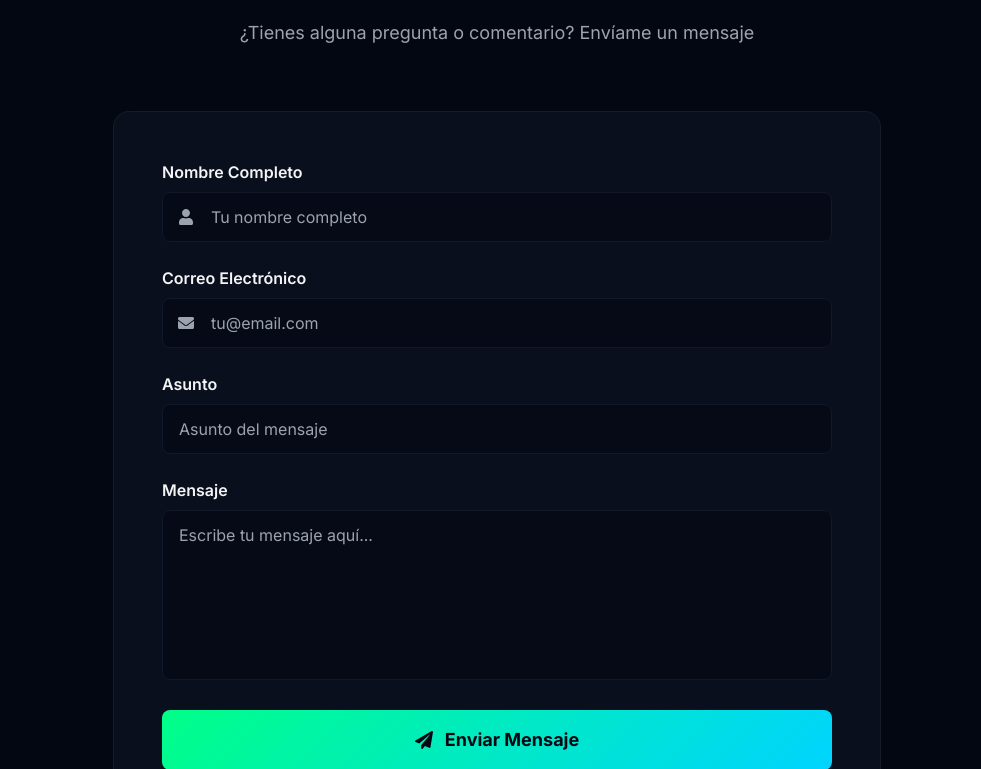
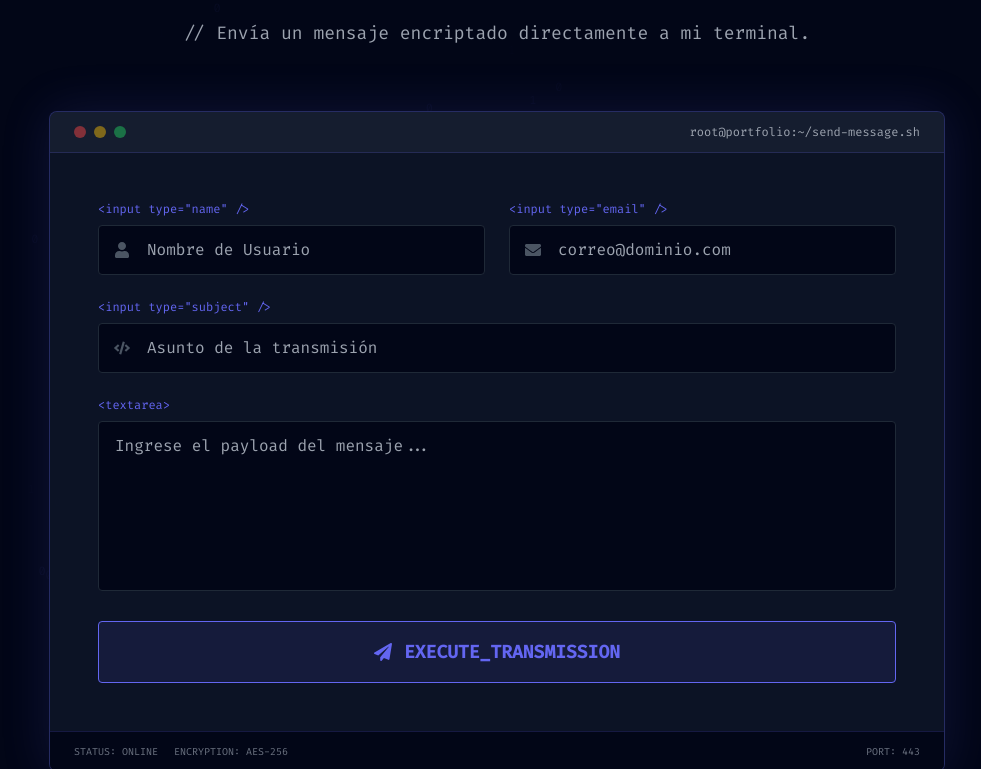
Before and after one commit to GiselaM12/portafolio-seguridad, a React (Vite) app: page / in a window 1280 px wide. Shown: the part 5351-6120 px from the top of the page, without its empty margins (143-1124 px from the left). Built offline with nearby package versions, Linux system fonts and the light colour scheme.

Commit message:
feat: implement functional emailjs contact form with cyber design

```diff
--- a/src/components/Contact.jsx
+++ b/src/components/Contact.jsx
@@ -1,43 +1,66 @@
 import { motion } from 'framer-motion';
 import { useForm } from 'react-hook-form';
-import { useState } from 'react';
-import { FaEnvelope, FaUser, FaPaperPlane, FaCheckCircle } from 'react-icons/fa';
+import { useState, useRef } from 'react';
+import { FaEnvelope, FaUser, FaPaperPlane, FaCheckCircle, FaTerminal, FaShieldAlt, FaExclamationTriangle, FaCode } from 'react-icons/fa';
+import emailjs from 'emailjs-com';
 
 const Contact = () => {
     const { register, handleSubmit, formState: { errors }, reset } = useForm();
     const [isSubmitting, setIsSubmitting] = useState(false);
     const [submitStatus, setSubmitStatus] = useState(null);
+    const form = useRef();
+
+    // EMAILJS CONFIGURATION
+    const SERVICE_ID = 'service_z79j8ij'; // Reemplaza con tu Service ID real (ej. service_zvi...)
+    const TEMPLATE_ID = 'template_le5udpj';
+    const PUBLIC_KEY = 'oW7EVDlsttEgzi1tR';
 
     const onSubmit = async (data) => {
         setIsSubmitting(true);
 
-        // Simulación de envío (EmailJS se configurará después)
         try {
-            // Aquí iría la integración con EmailJS
-            // await emailjs.send('service_id', 'template_id', data, 'public_key');
+            const result = await emailjs.send(
+                SERVICE_ID,
+                TEMPLATE_ID,
+                {
+                    from_name: data.name,
+                    from_email: data.email,
+                    subject: data.subject,
+                    message: data.message
+                },
+                PUBLIC_KEY
+            );
 
-            // Simulación de delay
-            await new Promise(resolve => setTimeout(resolve, 1500));
-
+            if (result.text === 'OK') {
                 setSubmitStatus('success');
                 reset();
-
-            setTimeout(() => {
-                setSubmitStatus(null);
-            }, 5000);
+                setTimeout(() => setSubmitStatus(null), 8000);
+            }
         } catch (error) {
+            console.error("Error sending email:", error);
             setSubmitStatus('error');
-            setTimeout(() => {
-                setSubmitStatus(null);
-            }, 5000);
+            setTimeout(() => setSubmitStatus(null), 8000);
         } finally {
             setIsSubmitting(false);
         }
     };
 
     return (
-        <section id="contacto" className="min-h-screen py-20 px-6 bg-cyber-darker/50">
-            <div className="container mx-auto">
+        <section id="contacto" className="min-h-screen py-20 px-4 md:px-6 bg-[#020617] relative overflow-hidden">
+            {/* Background Binary Rain Effect (Static for now, could be animated) */}
+            <div className="absolute inset-0 opacity-5 pointer-events-none font-mono text-xs overflow-hidden select-none text-cyber-primary">
+                {Array.from({ length: 100 }).map((_, i) => (
+                    <div key={i} className="absolute" style={{
+                        left: `${Math.random() * 100}%`,
+                        top: `${Math.random() * 100}%`,
+                        opacity: Math.random()
+                    }}>
+                        {Math.random() > 0.5 ? '1' : '0'}
+                    </div>
+                ))}
+            </div>
+
+            <div className="container mx-auto relative z-10">
                 <motion.div
                     initial={{ opacity: 0, y: 30 }}
                     whileInView={{ opacity: 1, y: 0 }}
@@ -45,165 +68,170 @@ const Contact = () => {
                     viewport={{ once: true }}
                     className="text-center mb-16"
                 >
+                    <div className="flex items-center justify-center gap-3 mb-4 text-cyber-primary">
+                        <FaTerminal />
+                        <span className="font-mono text-sm tracking-widest">SECURE_CHANNEL_ESTABLISHED</span>
+                    </div>
                     <h2 className="text-4xl md:text-5xl font-bold mb-6">
-                        <span className="text-gradient">Contacto</span>
+                        <span className="text-white">Contact & </span>
+                        <span className="text-cyber-primary">Uplink</span>
                     </h2>
-                    <div className="w-20 h-1 bg-gradient-cyber mx-auto mb-8"></div>
-                    <p className="text-cyber-muted text-lg max-w-2xl mx-auto">
-                        ¿Tienes alguna pregunta o comentario? Envíame un mensaje
+                    <p className="text-gray-400 text-lg max-w-2xl mx-auto font-mono">
+                        // Envía un mensaje encriptado directamente a mi terminal.
                     </p>
                 </motion.div>
 
-                <div className="max-w-3xl mx-auto">
+                <div className="max-w-4xl mx-auto">
                     <motion.div
-                        initial={{ opacity: 0, y: 30 }}
-                        whileInView={{ opacity: 1, y: 0 }}
-                        transition={{ duration: 0.8, delay: 0.2 }}
+                        initial={{ opacity: 0, scale: 0.95 }}
+                        whileInView={{ opacity: 1, scale: 1 }}
+                        transition={{ duration: 0.8 }}
                         viewport={{ once: true }}
-                        className="glass-card rounded-2xl p-8 md:p-12"
+                        className="bg-[#0f172a]/80 backdrop-blur-xl border border-cyber-primary/30 rounded-lg overflow-hidden shadow-[0_0_50px_rgba(99,102,241,0.15)]"
                     >
+                        {/* Terminal Header */}
+                        <div className="bg-[#1e293b]/50 px-6 py-3 border-b border-cyber-primary/20 flex items-center justify-between">
+                            <div className="flex items-center gap-2">
+                                <div className="w-3 h-3 rounded-full bg-red-500/50"></div>
+                                <div className="w-3 h-3 rounded-full bg-yellow-500/50"></div>
+                                <div className="w-3 h-3 rounded-full bg-green-500/50"></div>
+                            </div>
+                            <div className="text-xs font-mono text-cyber-muted lowercase">
+                                root@portfolio:~/send-message.sh
+                            </div>
+                        </div>
+
+                        <div className="p-8 md:p-12">
                             {submitStatus === 'success' && (
                                 <motion.div
-                                initial={{ opacity: 0, y: -20 }}
-                                animate={{ opacity: 1, y: 0 }}
-                                className="mb-6 p-4 bg-cyber-primary/20 border border-cyber-primary rounded-lg flex items-center gap-3"
+                                    initial={{ opacity: 0, height: 0 }}
+                                    animate={{ opacity: 1, height: 'auto' }}
+                                    className="mb-8 p-4 bg-green-500/10 border border-green-500/30 rounded font-mono text-green-400 flex items-start gap-3"
                                 >
-                                <FaCheckCircle className="text-cyber-primary text-2xl" />
-                                <p className="text-cyber-primary font-semibold">
-                                    ¡Mensaje enviado exitosamente! Recibirás una respuesta automática.
-                                </p>
+                                    <FaCheckCircle className="mt-1" />
+                                    <div>
+                                        <p className="font-bold">TRANSMISSION_COMPLETE</p>
+                                        <p className="text-sm opacity-80">El mensaje ha sido encriptado y enviado exitosamente.</p>
+                                    </div>
                                 </motion.div>
                             )}
 
                             {submitStatus === 'error' && (
                                 <motion.div
-                                initial={{ opacity: 0, y: -20 }}
-                                animate={{ opacity: 1, y: 0 }}
-                                className="mb-6 p-4 bg-cyber-accent/20 border border-cyber-accent rounded-lg"
+                                    initial={{ opacity: 0, height: 0 }}
+                                    animate={{ opacity: 1, height: 'auto' }}
+                                    className="mb-8 p-4 bg-red-500/10 border border-red-500/30 rounded font-mono text-red-400 flex items-start gap-3"
                                 >
-                                <p className="text-cyber-accent font-semibold">
-                                    Hubo un error al enviar el mensaje. Por favor intenta de nuevo.
-                                </p>
+                                    <FaExclamationTriangle className="mt-1" />
+                                    <div>
+                                        <p className="font-bold">CONNECTION_ERROR</p>
+                                        <p className="text-sm opacity-80">Fallo en la transmisión. Verifique sus credenciales (Service ID) o intente más tarde.</p>
+                                    </div>
                                 </motion.div>
                             )}
 
                             <form onSubmit={handleSubmit(onSubmit)} className="space-y-6">
+                                <div className="grid grid-cols-1 md:grid-cols-2 gap-6">
                                     {/* Nombre */}
-                            <div>
-                                <label className="block text-cyber-text font-semibold mb-2">
-                                    Nombre Completo
+                                    <div className="group">
+                                        <label className="block text-cyber-primary text-xs font-mono mb-2 group-focus-within:text-white transition-colors">
+                                            &lt;input type="name" /&gt;
                                         </label>
                                         <div className="relative">
-                                    <FaUser className="absolute left-4 top-1/2 transform -translate-y-1/2 text-cyber-muted" />
+                                            <FaUser className="absolute left-4 top-1/2 transform -translate-y-1/2 text-gray-600 group-focus-within:text-cyber-primary transition-colors" />
                                             <input
                                                 type="text"
-                                        {...register('name', {
-                                            required: 'El nombre es requerido',
-                                            minLength: { value: 3, message: 'Mínimo 3 caracteres' }
-                                        })}
-                                        className="w-full pl-12 pr-4 py-3 bg-cyber-dark/50 border border-cyber-surface rounded-lg text-cyber-text focus:outline-none focus:border-cyber-primary transition-colors"
-                                        placeholder="Tu nombre completo"
+                                                {...register('name', { required: true, minLength: 3 })}
+                                                className="w-full bg-[#020617] border border-gray-800 rounded px-12 py-3 text-white font-mono focus:outline-none focus:border-cyber-primary focus:shadow-[0_0_15px_rgba(99,102,241,0.2)] transition-all"
+                                                placeholder="Nombre de Usuario"
                                             />
                                         </div>
-                                {errors.name && (
-                                    <p className="text-cyber-accent text-sm mt-1">{errors.name.message}</p>
-                                )}
                                     </div>
 
                                     {/* Email */}
-                            <div>
-                                <label className="block text-cyber-text font-semibold mb-2">
-                                    Correo Electrónico
+                                    <div className="group">
+                                        <label className="block text-cyber-primary text-xs font-mono mb-2 group-focus-within:text-white transition-colors">
+                                            &lt;input type="email" /&gt;
                                         </label>
                                         <div className="relative">
-                                    <FaEnvelope className="absolute left-4 top-1/2 transform -translate-y-1/2 text-cyber-muted" />
+                                            <FaEnvelope className="absolute left-4 top-1/2 transform -translate-y-1/2 text-gray-600 group-focus-within:text-cyber-primary transition-colors" />
                                             <input
                                                 type="email"
                                                 {...register('email', {
-                                            required: 'El email es requerido',
-                                            pattern: {
-                                                value: /^[A-Z0-9._%+-]+@[A-Z0-9.-]+\.[A-Z]{2,}$/i,
-                                                message: 'Email inválido'
-                                            }
+                                                    required: true,
+                                                    pattern: /^[A-Z0-9._%+-]+@[A-Z0-9.-]+\.[A-Z]{2,}$/i
                                                 })}
-                                        className="w-full pl-12 pr-4 py-3 bg-cyber-dark/50 border border-cyber-surface rounded-lg text-cyber-text focus:outline-none focus:border-cyber-primary transition-colors"
-                                        placeholder="tu@email.com"
+                                                className="w-full bg-[#020617] border border-gray-800 rounded px-12 py-3 text-white font-mono focus:outline-none focus:border-cyber-primary focus:shadow-[0_0_15px_rgba(99,102,241,0.2)] transition-all"
+                                                placeholder="correo@dominio.com"
                                             />
                                         </div>
-                                {errors.email && (
-                                    <p className="text-cyber-accent text-sm mt-1">{errors.email.message}</p>
-                                )}
+                                    </div>
                                 </div>
 
                                 {/* Asunto */}
-                            <div>
-                                <label className="block text-cyber-text font-semibold mb-2">
-                                    Asunto
+                                <div className="group">
+                                    <label className="block text-cyber-primary text-xs font-mono mb-2 group-focus-within:text-white transition-colors">
+                                        &lt;input type="subject" /&gt;
                                     </label>
+                                    <div className="relative">
+                                        <FaCode className="absolute left-4 top-1/2 transform -translate-y-1/2 text-gray-600 group-focus-within:text-cyber-primary transition-colors" />
                                         <input
                                             type="text"
-                                    {...register('subject', {
-                                        required: 'El asunto es requerido',
-                                        minLength: { value: 5, message: 'Mínimo 5 caracteres' }
-                                    })}
-                                    className="w-full px-4 py-3 bg-cyber-dark/50 border border-cyber-surface rounded-lg text-cyber-text focus:outline-none focus:border-cyber-primary transition-colors"
-                                    placeholder="Asunto del mensaje"
+                                            {...register('subject', { required: true })}
+                                            className="w-full bg-[#020617] border border-gray-800 rounded px-12 py-3 text-white font-mono focus:outline-none focus:border-cyber-primary focus:shadow-[0_0_15px_rgba(99,102,241,0.2)] transition-all"
+                                            placeholder="Asunto de la transmisión"
                                         />
-                                {errors.subject && (
-                                    <p className="text-cyber-accent text-sm mt-1">{errors.subject.message}</p>
-                                )}
+                                    </div>
                                 </div>
 
                                 {/* Mensaje */}
-                            <div>
-                                <label className="block text-cyber-text font-semibold mb-2">
-                                    Mensaje
+                                <div className="group">
+                                    <label className="block text-cyber-primary text-xs font-mono mb-2 group-focus-within:text-white transition-colors">
+                                        &lt;textarea&gt;
                                     </label>
                                     <textarea
-                                    {...register('message', {
-                                        required: 'El mensaje es requerido',
-                                        minLength: { value: 10, message: 'Mínimo 10 caracteres' }
-                                    })}
+                                        {...register('message', { required: true, minLength: 10 })}
                                         rows="6"
-                                    className="w-full px-4 py-3 bg-cyber-dark/50 border border-cyber-surface rounded-lg text-cyber-text focus:outline-none focus:border-cyber-primary transition-colors resize-none"
-                                    placeholder="Escribe tu mensaje aquí..."
+                                        className="w-full bg-[#020617] border border-gray-800 rounded px-4 py-3 text-white font-mono focus:outline-none focus:border-cyber-primary focus:shadow-[0_0_15px_rgba(99,102,241,0.2)] transition-all resize-none"
+                                        placeholder="Ingrese el payload del mensaje..."
                                     />
-                                {errors.message && (
-                                    <p className="text-cyber-accent text-sm mt-1">{errors.message.message}</p>
-                                )}
                                 </div>
 
                                 {/* Submit Button */}
                                 <motion.button
                                     type="submit"
                                     disabled={isSubmitting}
-                                whileHover={{ scale: 1.02 }}
-                                whileTap={{ scale: 0.98 }}
-                                className={`w-full py-4 rounded-lg font-bold text-lg flex items-center justify-center gap-3 transition-all duration-300 ${isSubmitting
-                                    ? 'bg-cyber-muted cursor-not-allowed'
-                                    : 'bg-gradient-cyber text-cyber-dark hover:shadow-lg hover:shadow-cyber-primary/50'
+                                    whileHover={{ scale: 1.01 }}
+                                    whileTap={{ scale: 0.99 }}
+                                    className={`w-full py-4 rounded font-mono font-bold text-lg flex items-center justify-center gap-3 transition-all duration-300 border ${isSubmitting
+                                            ? 'bg-gray-800 border-gray-700 text-gray-500 cursor-not-allowed'
+                                            : 'bg-cyber-primary/10 border-cyber-primary text-cyber-primary hover:bg-cyber-primary hover:text-white hover:shadow-[0_0_20px_rgba(99,102,241,0.4)]'
                                         }`}
                                 >
                                     {isSubmitting ? (
                                         <>
-                                        <div className="w-5 h-5 border-2 border-cyber-dark border-t-transparent rounded-full animate-spin" />
-                                        Enviando...
+                                            <div className="w-4 h-4 border-2 border-current border-t-transparent rounded-full animate-spin" />
+                                            Encrypting & Sending...
                                         </>
                                     ) : (
                                         <>
                                             <FaPaperPlane />
-                                        Enviar Mensaje
+                                            EXECUTE_TRANSMISSION
                                         </>
                                     )}
                                 </motion.button>
                             </form>
+                        </div>
 
-                        {/* Info adicional */}
-                        <div className="mt-8 pt-8 border-t border-cyber-surface">
-                            <p className="text-cyber-muted text-center">
-                                <FaCheckCircle className="inline text-cyber-primary mr-2" />
-                                Recibirás una respuesta automática confirmando la recepción de tu mensaje
-                            </p>
+                        {/* Terminal Footer */}
+                        <div className="bg-[#020617] px-6 py-3 border-t border-cyber-primary/20 flex justify-between items-center text-[10px] text-gray-500 font-mono">
+                            <div className="flex gap-4">
+                                <span>STATUS: ONLINE</span>
+                                <span>ENCRYPTION: AES-256</span>
+                            </div>
+                            <div>
+                                PORT: 443
+                            </div>
                         </div>
                     </motion.div>
                 </div>
```
Lines whose indentation alone changed are shown as unchanged.
